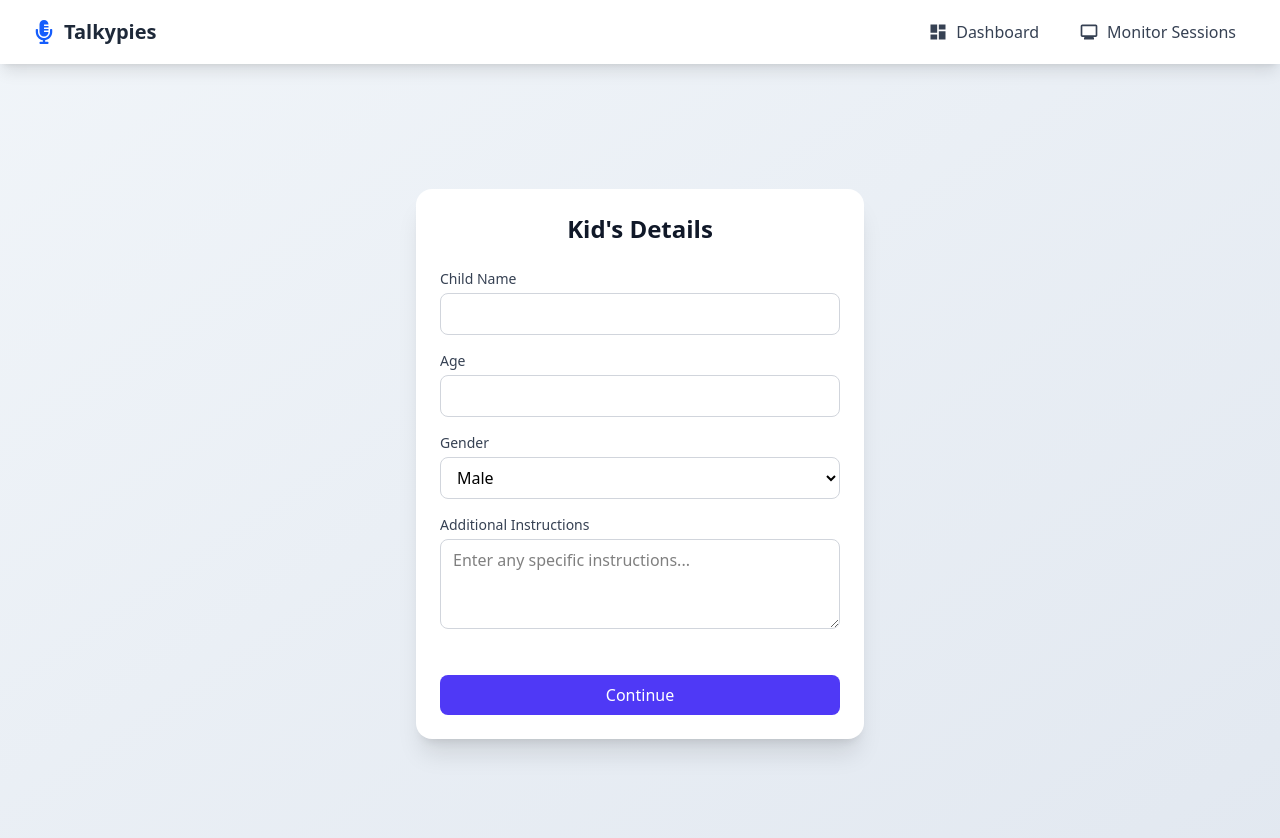
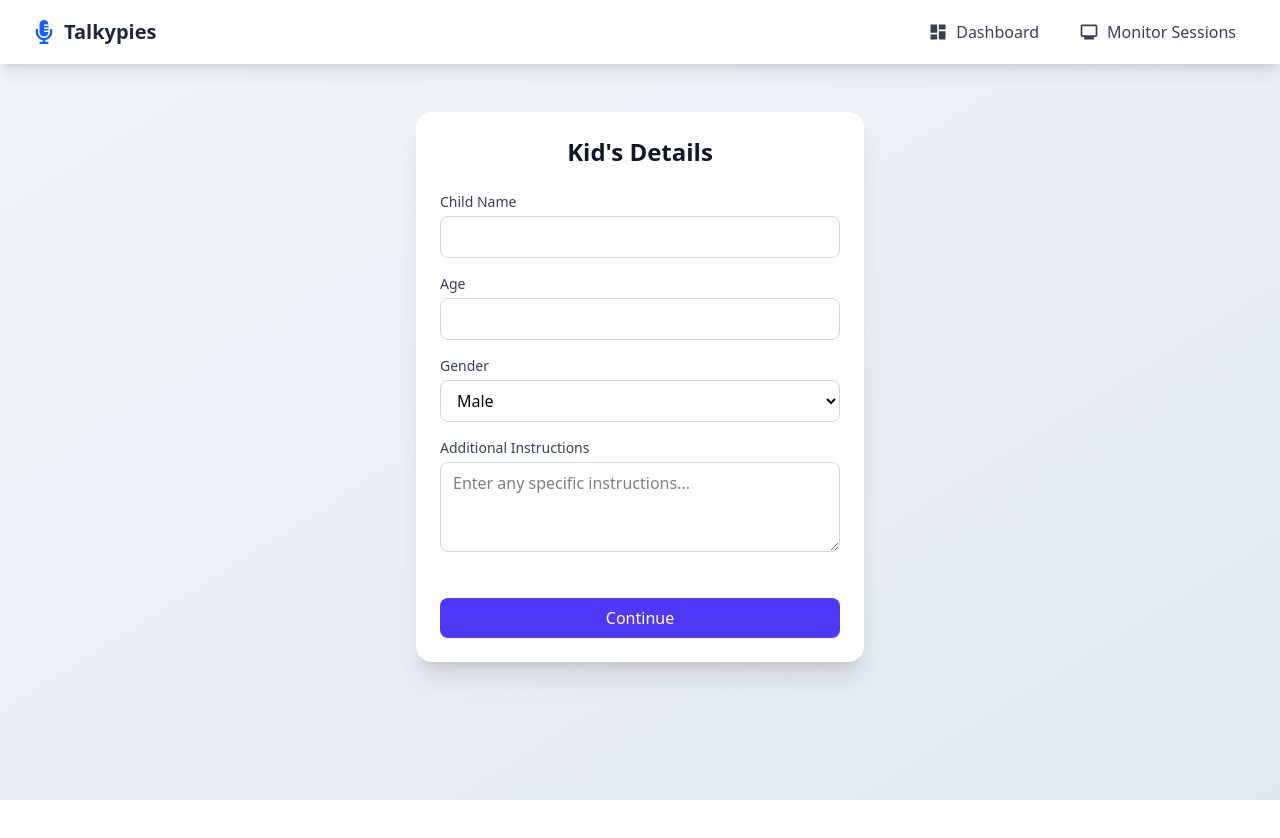
Before and after one commit to sumit-realtyai/Robotics_Voice_Assistant, a React (Vite) app: page / in a window 1280 px wide. Shown: the top 838 px of the page. After the commit the page ends 800 px from the top, so only its background shows below. Built offline with nearby package versions, Linux system fonts and the light colour scheme.

Commit message:
Updated Dashboard.jsx

```diff
--- a/src/Dashboard.jsx
+++ b/src/Dashboard.jsx
@@ -37,7 +37,7 @@ export default function Dashboard() {
   };
 
   return (
-    <div className="min-h-[calc(100vh-4rem)] flex items-center justify-center p-4">
+    <div className="flex items-center justify-center p-4">
       {!isFormSubmitted ? (
         <section className="w-full max-w-md bg-white rounded-2xl shadow-xl p-6">
           <h2 className="text-2xl font-bold text-center text-gray-900 mb-6">
```
